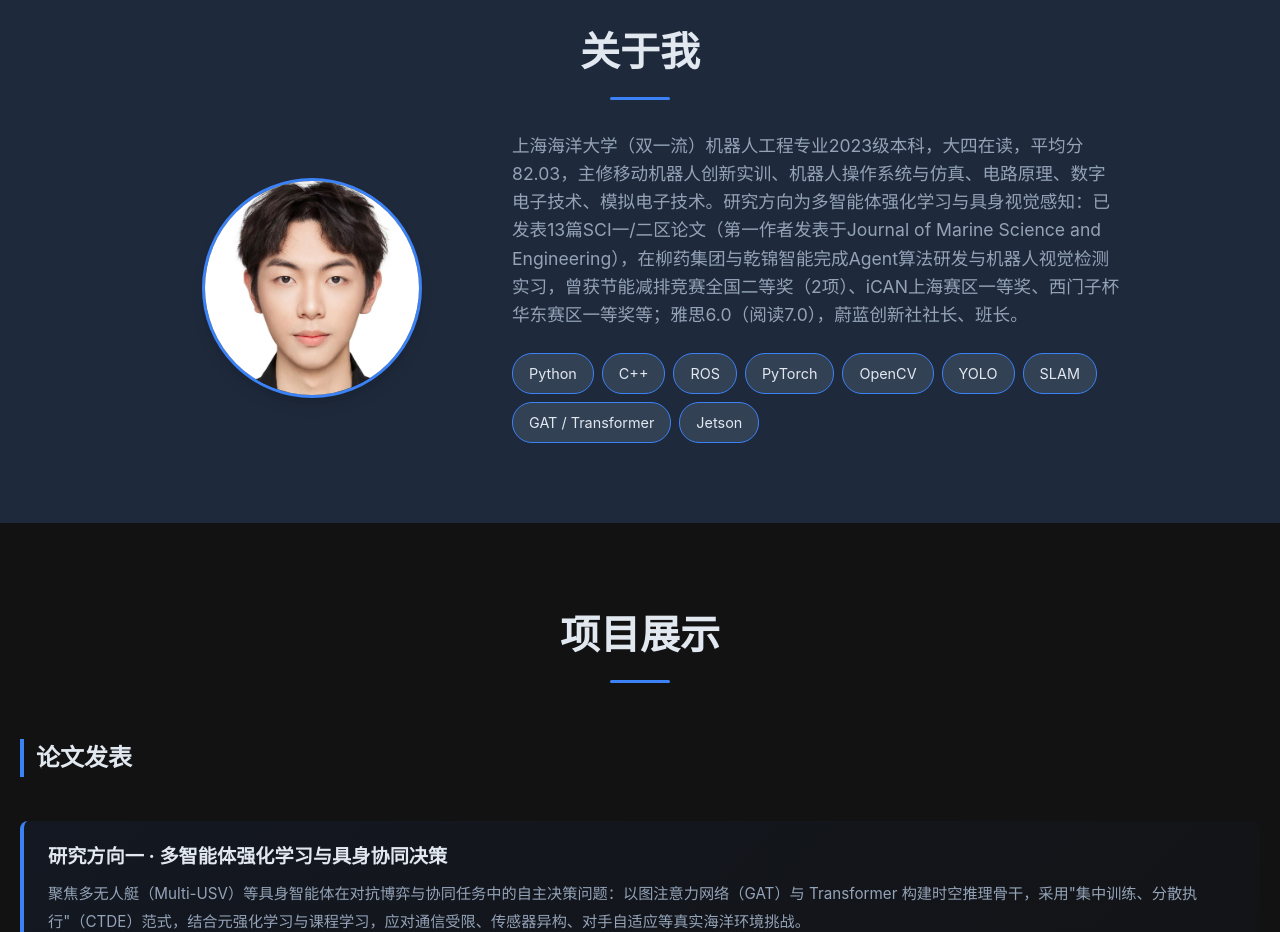
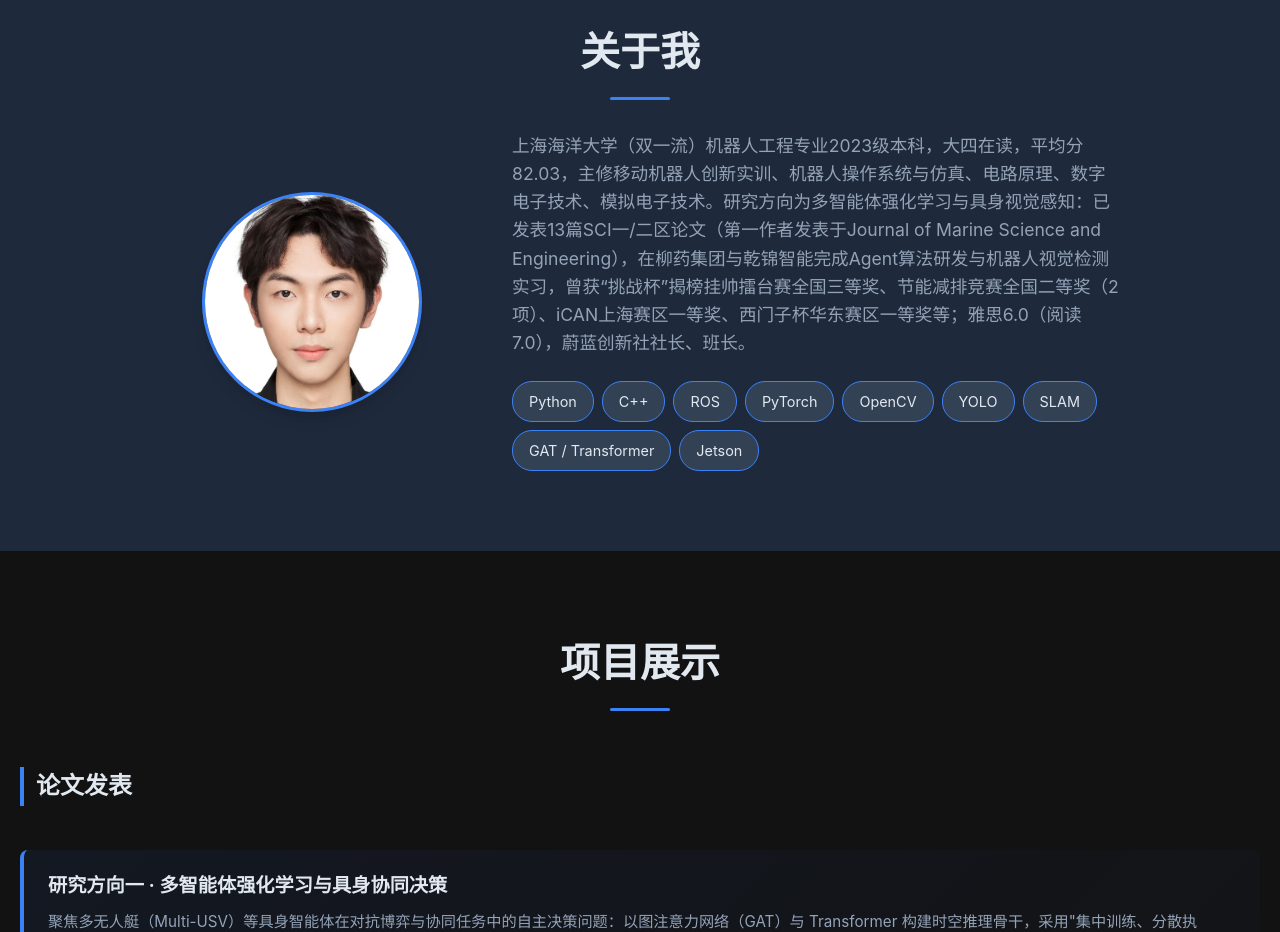
Before and after one commit to kongqindichang/homepage, a plain HTML site: page index.html in a window 1280 px wide. Shown: the part 860-1792 px from the top of the page. Drawn offline with Linux system fonts and the light colour scheme.

Commit message:
fix: 同步关于我获奖文本（补漏 index.html）

```diff
--- a/index.html
+++ b/index.html
@@ -45,7 +45,7 @@
                     <img src="assets/avatar.jpg" alt="熊阳" class="avatar">
                 </div>
                 <div class="about-text">
-                    <p>上海海洋大学（双一流）机器人工程专业2023级本科，大四在读，平均分82.03，主修移动机器人创新实训、机器人操作系统与仿真、电路原理、数字电子技术、模拟电子技术。研究方向为多智能体强化学习与具身视觉感知：已发表13篇SCI一/二区论文（第一作者发表于Journal of Marine Science and Engineering），在柳药集团与乾锦智能完成Agent算法研发与机器人视觉检测实习，曾获节能减排竞赛全国二等奖（2项）、iCAN上海赛区一等奖、西门子杯华东赛区一等奖等；雅思6.0（阅读7.0），蔚蓝创新社社长、班长。</p>
+                    <p>上海海洋大学（双一流）机器人工程专业2023级本科，大四在读，平均分82.03，主修移动机器人创新实训、机器人操作系统与仿真、电路原理、数字电子技术、模拟电子技术。研究方向为多智能体强化学习与具身视觉感知：已发表13篇SCI一/二区论文（第一作者发表于Journal of Marine Science and Engineering），在柳药集团与乾锦智能完成Agent算法研发与机器人视觉检测实习，曾获“挑战杯”揭榜挂帅擂台赛全国三等奖、节能减排竞赛全国二等奖（2项）、iCAN上海赛区一等奖、西门子杯华东赛区一等奖等；雅思6.0（阅读7.0），蔚蓝创新社社长、班长。</p>
                     <div class="skills">
                         <span class="skill-tag">Python</span>
                         <span class="skill-tag">C++</span>
```
